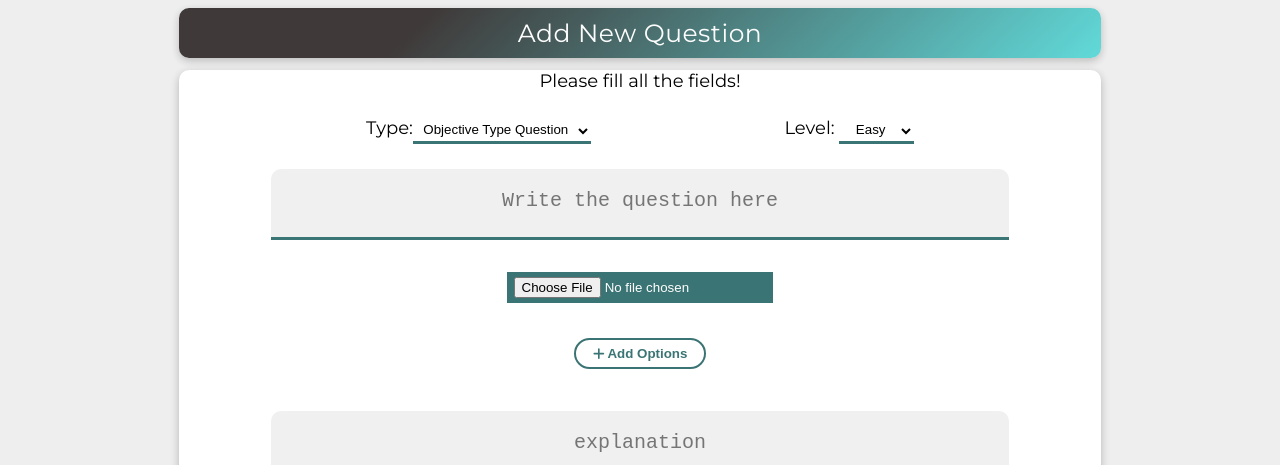
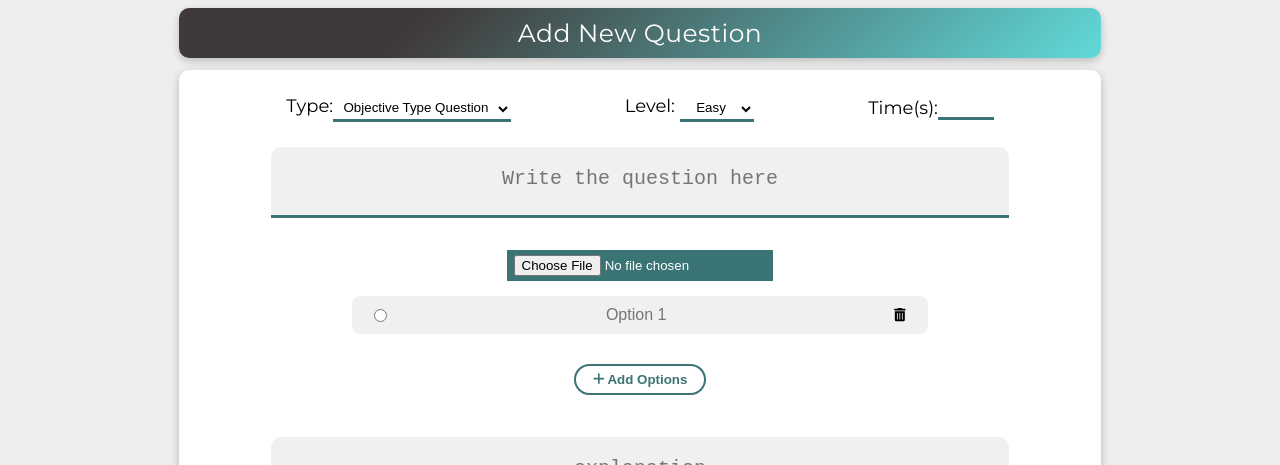
Before and after one commit to aim2Crack/aim2Crack-main, a React (Create React App) app in the folder client/: page /addQuestion in a window 1280 px wide. Shown: the part 168-633 px from the top of the page. Built offline with nearby package versions, Linux system fonts and the light colour scheme.

Commit message:
updated addQuestion page

```diff
--- a/client/src/modules/quiz/creator/addQuestion/AddQuestion.css
+++ b/client/src/modules/quiz/creator/addQuestion/AddQuestion.css
@@ -52,6 +52,15 @@
 .type_box div {
     margin: 5px 7px;
 }
+#quantity {
+    display: inline-block;
+    border: none;
+    outline: none;
+    background: none;
+    border-bottom: 3px solid #3b7474;
+}
+
+
 .question {
     color: rgb(59, 59, 59);
     background: #f0f0f0;
@@ -87,7 +96,7 @@
 
 }
 .option1:hover{
-    transform: scale(1.15);
+    transform: scale(1.04);
 }
 .options_written {
     width: 100%;
@@ -107,7 +116,7 @@
 }
 
 #hide {
-    display: none;
+
     width: 50%;
     padding: 0.4rem;
     font-size: 15px;
@@ -127,6 +136,7 @@ select {
 }
 
 #BUTTON {
+
     border-radius: 16px;
     border: 2px solid #3b7474;
     color: #3b7474;
--- a/client/src/modules/quiz/creator/addQuestion/AddQuestion.jsx
+++ b/client/src/modules/quiz/creator/addQuestion/AddQuestion.jsx
@@ -8,54 +8,161 @@ import { faTrashCan } from '@fortawesome/free-solid-svg-icons'
 import './AddQuestion.css'
 
 function AddQuestion() {
-  const [question, setQuestion] = useState({
+
+  const [data, setData] = useState({
+    //questionLevel: 'easy',
+    questionTime: '',
     question: '',
     marks: 0,
+    file: '',
+    correctAnsInteger: '',
+    explanation: '',
+
+  });
+  const [options, setOptions] = useState(['']);
+  const [correctOptions, setCorrectOptions] = useState([]);
+  const [questionType, setQuestionType] = useState('objective');
+  const [questionLevel, setQuestionLevel] = useState('easy');
+  const [showHeading, setShowHeading] = useState(false);
+  const [showButton, setShowButton] = useState({
+    display: 'initial',
+  });
+  const [showCorrectAns, setShowCorrectAns] = useState({
+    display: 'none',
+  });
+  const [saveConditionButton, setSaveConditionButton] = useState({
+    display: 'none',
   });
 
-  const [inputFields, setInputFields] = useState([]);
-  const [questionType, setQuestionType] = useState('objective');
-  const [questionLevel, setQuestionLevel] = useState('easy');
+  const handleChangeData = (e) => {
+    //const name = e.target.name;
+    //const value = e.target.value;
+    const { name, value } = e.target;
+
+    setData(prev => {
+      return {
+        ...prev, [name]: value
+      }
+    });
+    //console.log(name, value);
+  }
 
   const handleTypeChange = (event) => {
     setQuestionType(event.target.value);
-    setInputFields([]);
+    setOptions([]);
+    if (event.target.value === "integer") {
+      setShowCorrectAns({
+        display: 'initial'
+      })
+      setShowButton({
+        display: 'none'
+      })
+    }
+    else if (event.target.value === "multiple" || event.target.value === "objective") {
+      setShowCorrectAns({
+        display: 'none'
+      })
+      setShowButton({
+        display: 'initial'
+      })
+    }
   };
   const handleLevelChange = (event) => {
     setQuestionLevel(event.target.value);
   };
 
   const handleChange = (index, event) => {
-    const values = [...inputFields];
-    values[index].value = event.target.value;
-    setInputFields(values);
+    const updatedOptions = [...options];
+    updatedOptions[index] = event.target.value;
+    setOptions(updatedOptions);
   };
 
   const handleAddFields = () => {
-    setInputFields([...inputFields, { value: '' }]);
+    const lastTextFieldValue = options[options.length - 1];
+
+    if (lastTextFieldValue === '') {
+      alert('Please fill the current text field');
+      return;
+    }
+    setOptions([...options, { value: '' }]);
   };
 
   const handleRemoveFields = (index) => {
-    const values = [...inputFields];
-    values.splice(index, 1);
-    setInputFields(values);
+    const updatedOptions = [...options];
+    updatedOptions.splice(index, 1);
+    setOptions(updatedOptions);
   };
 
-  console.log(inputFields, "data-")
+  //console.log(options, "data-")
 
-  const renderInputFields = () => {
-    return inputFields.map((inputField, index) => (
+  const handleRadiobox = (e) => {
+    const value = e.target.value;
+    const checked = e.target.checked;
+    //console.log(value, checked);
+    setCorrectOptions([]);
+    if (checked) {
+      setCorrectOptions([
+        value
+      ])
+    }
+    //console.log(correctOptions);
+  }
+
+  const handleCheckbox = (e) => {
+    const value = e.target.value;
+    const checked = e.target.checked;
+    //console.log(value, checked);
+    if (checked) {
+      setCorrectOptions([
+        ...correctOptions, value
+      ])
+    }
+    else {
+      setCorrectOptions(correctOptions.filter((e) => (e !== value)));
+    }
+    //console.log(correctOptions);
+  }
+
+  const handleSubmit = (e) => {
+    e.preventDefault();
+    const field1 = data.questionTime;
+    const field2 = data.question;
+    const field3 = data.explanation;
+
+    if (field1 === '' || field2 === '' || field3 === '') {
+      setShowHeading(true);
+      setTimeout(() => {
+        setShowHeading(false);
+      }, 3000);
+      //alert('Please fill all fields');
+      setSaveConditionButton({
+        display: 'initial'
+      })
+      return;
+    }
+
+    console.log('submitting');
+    console.log(questionType);
+    console.log(questionLevel);
+    console.log(data);
+    console.log(options);
+    console.log(correctOptions);
+  }
+
+  const renderoptions = () => {
+    return options.map((inputField, index) => (
       <div key={index} className='option1'>
         {questionType === 'objective' && (
-          <input type="radio" name="option2" />
+          <input type="radio" name="o" value={'option ' + (index + 1)} onChange={handleRadiobox} />
         )}
         {questionType === 'multiple' && (
-          <input type="checkbox" name="option" />
+          <input type="checkbox" name="m" value={'option ' + (index + 1)} onChange={handleCheckbox} />
         )}
         {questionType === 'integer' && (
-          <input type="number" name="option" />
+          <input type="text" id="hide" name="correct" value="" placeholder="Correct answer" />
         )}
-        <input className='options_written' placeholder='Option'
+
+        <input className='options_written' placeholder={'Option ' + (index + 1)}
           type="text"
           value={inputField.value}
           onChange={(event) => handleChange(index, event)}
@@ -65,23 +172,22 @@ function AddQuestion() {
     ));
   };
 
-
   return (
     <div>
-      <form method="POST" enctype="multipart/form-data" style={{ margin: '120px auto' }}>
-        <input type="hidden" name="csrfmiddlewaretoken" value="izC60ZhqKbNnVHyicnYYQ2i70qluvWYhJw2voJoaACH7ooI8xe7P4id6qfRdnOJy" />
-
+      <form onSubmit={handleSubmit} method="POST" style={{ margin: '120px auto' }}>
         <div className="tostrip">
           Add New Question
         </div>
         <div className="main_box">
-          <div className="alert alert-error">
-            Please fill all the fields!
-          </div>
+          {showHeading && (
+            <div className="alert alert-error" style={saveConditionButton}>
+              Please fill all the fields!
+            </div>
+          )}
 
           <div className='type_box'>
             <div className='type'>
-              <label htmlFor="questionType">Type:</label>
+              <label>Type:</label>
               <select id="questionType" value={questionType} onChange={handleTypeChange}>
                 <option value="objective">Objective Type Question</option>
                 <option value="multiple">Multiple Correct Question</option>
@@ -96,22 +202,31 @@ function AddQuestion() {
                 <option value="hard">Hard</option>
               </select>
             </div>
+            <div className="time">
+              Time(s):
+              <input type="number" id="quantity" name="questionTime" value={data.questionTime} onChange={handleChangeData} min="1" max="360" /><br />
+            </div>
           </div>
-          <textarea name="question" type="text" className="question" id="question" placeholder="Write the question here" rows="2" cols="50" style={{ height: '71px' }}></textarea>
+
+          <textarea type="text" className="question" id="question" name="question" value={data.question} onChange={handleChangeData} placeholder="Write the question here" rows="2" cols="50" style={{ height: '71px' }}></textarea>
           <div>
-            <input type="file" name="photo" id="image-option" placeholder="Add Image" accept="image/*" style={{ marginBottom: '15px', background: '#3b7474', color: 'white', padding: '5px 0.4rem' }} />
+            <input type="file" name="file" value={data.file} onChange={handleChangeData} id="image-option" placeholder="Add Image" accept="image/*" style={{ marginBottom: '15px', background: '#3b7474', color: 'white', padding: '5px 0.4rem' }} />
           </div>
+
           {questionType && (
             <div>
-              {renderInputFields()}
-              <button type="button" className="add-option" id="BUTTON" onClick={handleAddFields}>
-              <FontAwesomeIcon className='faPlus' icon={faPlus} /> Add Options</button>
+              {renderoptions()}
+              {
+                <button type="button" className="add-option" id="BUTTON" style={showButton} onClick={handleAddFields}>
+                  <FontAwesomeIcon className='faPlus' icon={faPlus} /> Add Options</button>
+              }
+
             </div>
           )}
 
-          <input type="text" id="hide" name="correct" value="b+c" placeholder="Correct answer" />
+          <input type="text" id="hide" name="correctAnsInteger" value={data.correctAnsInteger} onChange={handleChangeData} style={showCorrectAns} placeholder="Correct answer" />
           <div className="explanation">
-            <textarea type="text" id="exp" className="resize fix" name="explanation" min="1" max="1000" placeholder="explanation" style={{ height: '71px' }}></textarea>
+            <textarea type="text" id="exp" className="resize fix" name="explanation" value={data.explanation} onChange={handleChangeData} min="1" max="1000" placeholder="explanation" style={{ height: '71px' }}></textarea>
           </div>
           <div id="ending_options">
             <textarea data-row="0" className="options_all" name="options" style={{ display: 'none' }} placeholder="Option">jhgyuf/.\fgdfsgdf/.\fdgshdgh/.\</textarea>
@@ -119,7 +234,6 @@ function AddQuestion() {
           <div className="last">
             <input className="btn" id="save_btn" type="submit" value="Save" placeholder="save" />
           </div>
-
 
         </div>
       </form>
```
